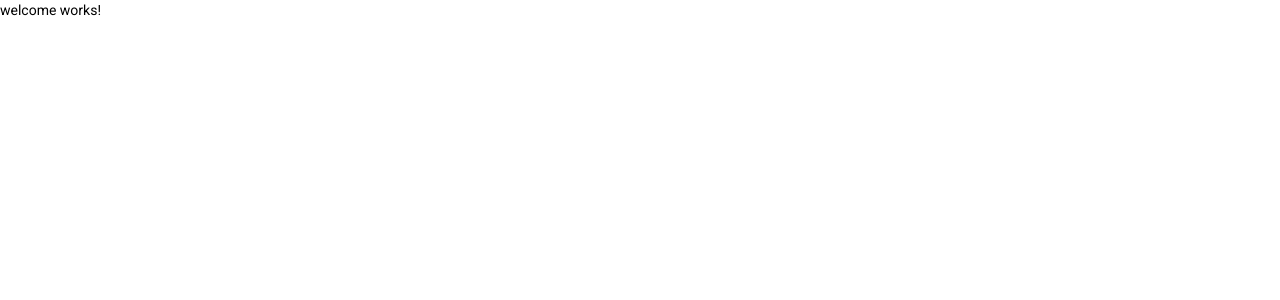
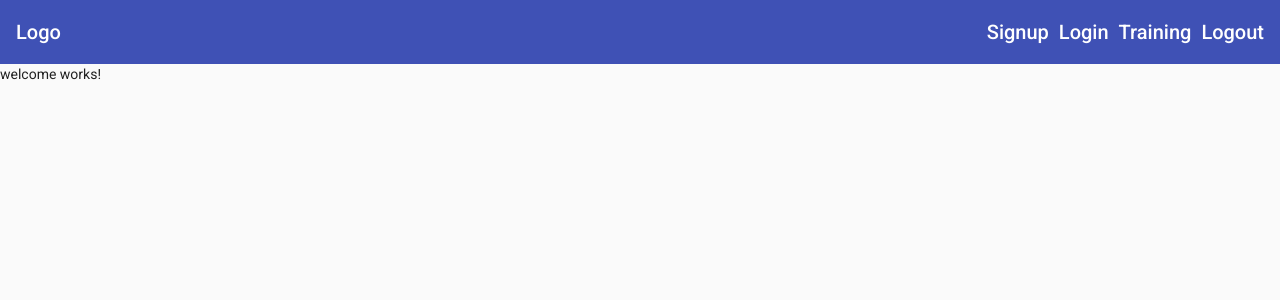
Before and after one commit to mleziva/fitness-tracker, an Angular app: page / in a window 1280 px wide. Shown: the top 300 px of the page. Built offline with nearby package versions, Linux system fonts and the light colour scheme.

Commit message:
Adding sidenav

```diff
--- a/src/app/app.component.css
+++ b/src/app/app.component.css
@@ -0,0 +1,27 @@
+mat-sidenav-container,
+mat-sidenav-content,
+mat-sidenav {
+  height: 100%;
+}
+mat-sidenav {
+  width: 250px;
+}
+a {
+  text-decoration: none;
+  color: white;
+}
+
+a:hover,
+a:active {
+  color: lightgray;
+}
+
+.navigation-items {
+  list-style: none;
+  padding: 0;
+  margin: 0;
+}
+.nav-caption {
+  display: inline-block;
+  padding-left: 6px;
+}
--- a/src/app/app.component.html
+++ b/src/app/app.component.html
@@ -1 +1,57 @@
-<router-outlet></router-outlet>
+<mat-sidenav-container>
+  <mat-sidenav #sidenav role="navigation">
+    <mat-nav-list>
+      <a mat-list-item routerLink="/signup" (click)="sidenav.close()">
+        <mat-icon>face</mat-icon>
+        <span class="nav-caption">Signup</span>
+      </a>
+      <a mat-list-item routerLink="/login" (click)="sidenav.close()">
+        <mat-icon>input</mat-icon>
+        <span class="nav-caption">Login</span>
+      </a>
+      <a mat-list-item routerLink="/training" (click)="sidenav.close()">
+        <mat-icon>fitness_center</mat-icon>
+        <span class="nav-caption">Training</span>
+      </a>
+      <mat-list-item>
+        <button mat-icon-button (click)="sidenav.close()">
+          <mat-icon>eject</mat-icon>
+          <span class="nav-caption">Logout</span>
+        </button>
+      </mat-list-item>
+    </mat-nav-list>
+  </mat-sidenav>
+  <mat-sidenav-content>
+    <mat-toolbar color="primary">
+      <div fxHide.gt-xs>
+        <button mat-icon-button (click)="sidenav.toggle()">
+          <mat-icon>menu</mat-icon>
+        </button>
+      </div>
+      <div>
+        <a routerLink="/">
+          Logo
+        </a>
+      </div>
+      <div fxFlex fxLayout fxLayoutAlign="flex-end" fxHide.xs>
+        <ul fxLayout fxLayoutGap="10px" class="navigation-items">
+          <li>
+            <a routerLink="/signup">Signup</a>
+          </li>
+          <li>
+            <a routerLink="/login">Login</a>
+          </li>
+          <li>
+            <a routerLink="/training">Training</a>
+          </li>
+          <li>
+            <a>Logout</a>
+          </li>
+        </ul>
+      </div>
+    </mat-toolbar>
+    <main>
+      <router-outlet></router-outlet>
+    </main>
+  </mat-sidenav-content>
+</mat-sidenav-container>
--- a/src/app/app.component.ts
+++ b/src/app/app.component.ts
@@ -1,10 +1,11 @@
-import { Component } from '@angular/core';
+import { Component } from '@angular/core'
 
 @Component({
   selector: 'app-root',
   templateUrl: './app.component.html',
-  styleUrls: ['./app.component.css']
+  styleUrls: ['./app.component.css'],
 })
 export class AppComponent {
-  title = 'fitness-tracker';
+  title = 'fitness-tracker'
+  onToggle() {}
 }
```
Also changed, not shown: src/app/material.module.ts (+9 -0 lines).
